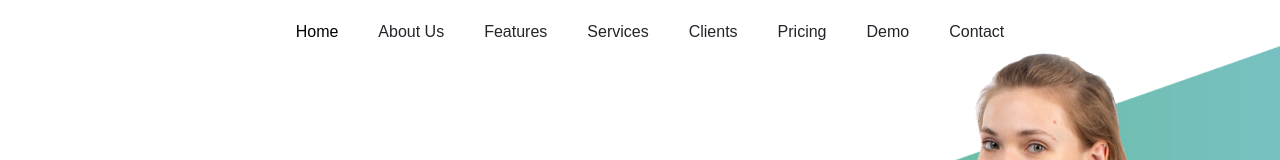
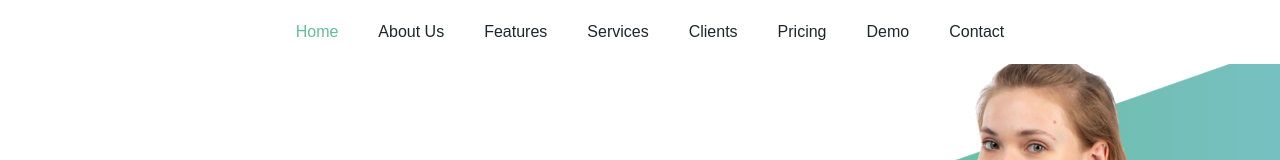
Before and after one commit to elbaprog/reactTest, a React (Create React App) app: page / in a window 1280 px wide. Shown: the top 160 px of the page. Built offline with nearby package versions, Linux system fonts and the light colour scheme; no server answers.

Commit message:
fillimi i implementimit te api

```diff
--- a/src/App.css
+++ b/src/App.css
@@ -40,4 +40,6 @@
 
 body {
   font-family: 'Poppins', sans-serif !important;
+  overflow-x: hidden;
+  max-width: 100%;
 }
--- a/src/style/Client.css
+++ b/src/style/Client.css
@@ -106,9 +106,3 @@
     height: 80px;
     margin-left: 20%;
 }
-
-.mobileClients .clientLogo {
-    width: 300px;
-    height: 40px;
-    /* margin-left: 20%; */
-}
--- a/src/style/Navbar.css
+++ b/src/style/Navbar.css
@@ -1,7 +1,7 @@
 /* Navbar.css */
 
 .navBar {
-    background: transparent;
+    background: #fff;
     padding: 20px;
     position: fixed;
     top: 0;
@@ -21,6 +21,7 @@
 
 .navBar li {
     margin: 0 20px;
+    cursor: pointer;
 }
 
 .navBar li:last-child {
@@ -32,13 +33,10 @@
     transition: color 0.3s ease;
 }
 
-.navBar a:hover {
-    color: #63BF99;
 
-}
 
 .navBar .active {
-    color: black !important;
+    color: #63BF99 !important;
 
 }
 
@@ -49,7 +47,7 @@
     left: -100%;
     width: 80%;
     height: 100%;
-    background-color: #63BF99;
+    background: linear-gradient(90deg, #87C0DA 0%, #65C09D 100%);
     z-index: 999;
     transition: left 0.3s ease;
 
```
